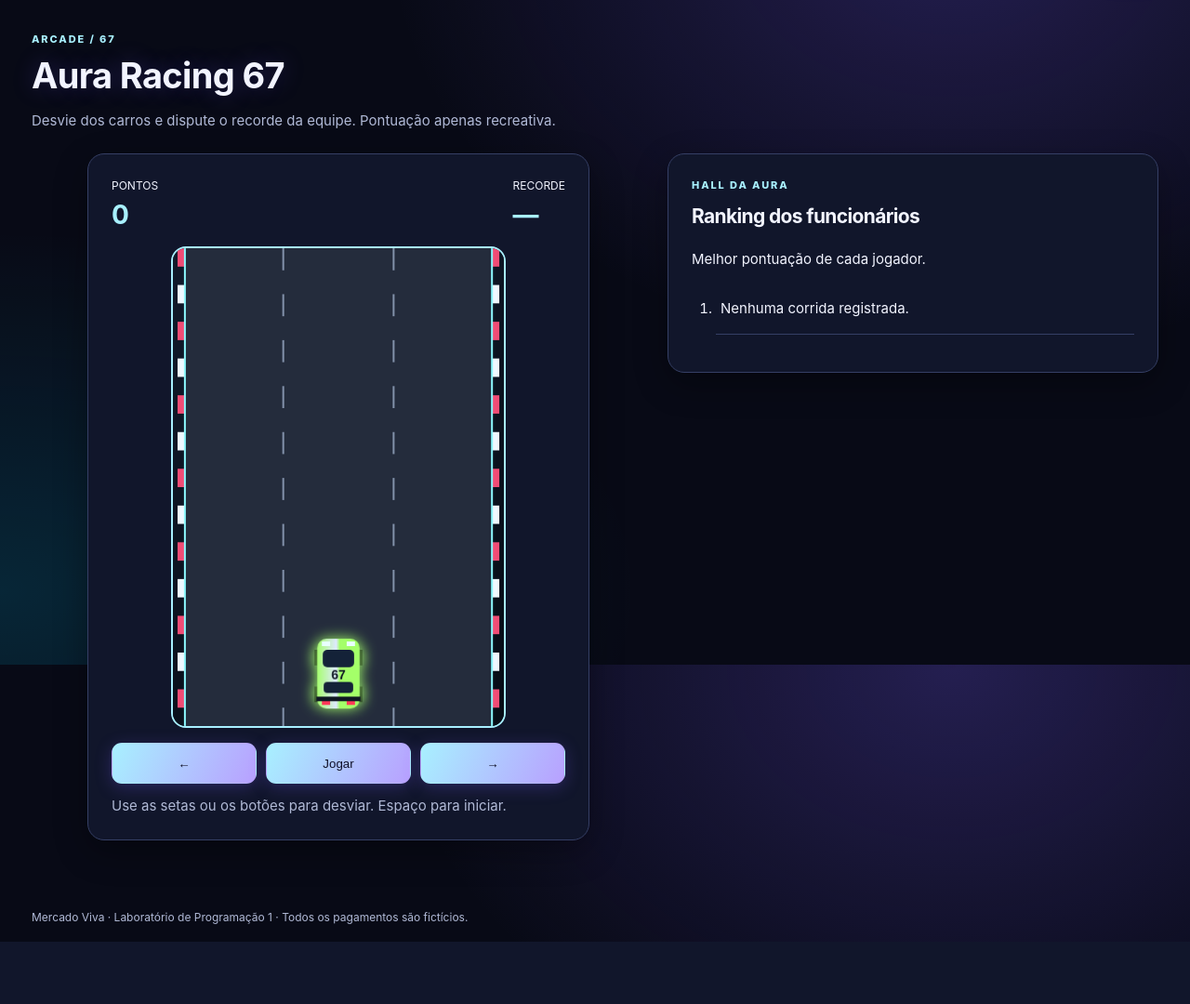
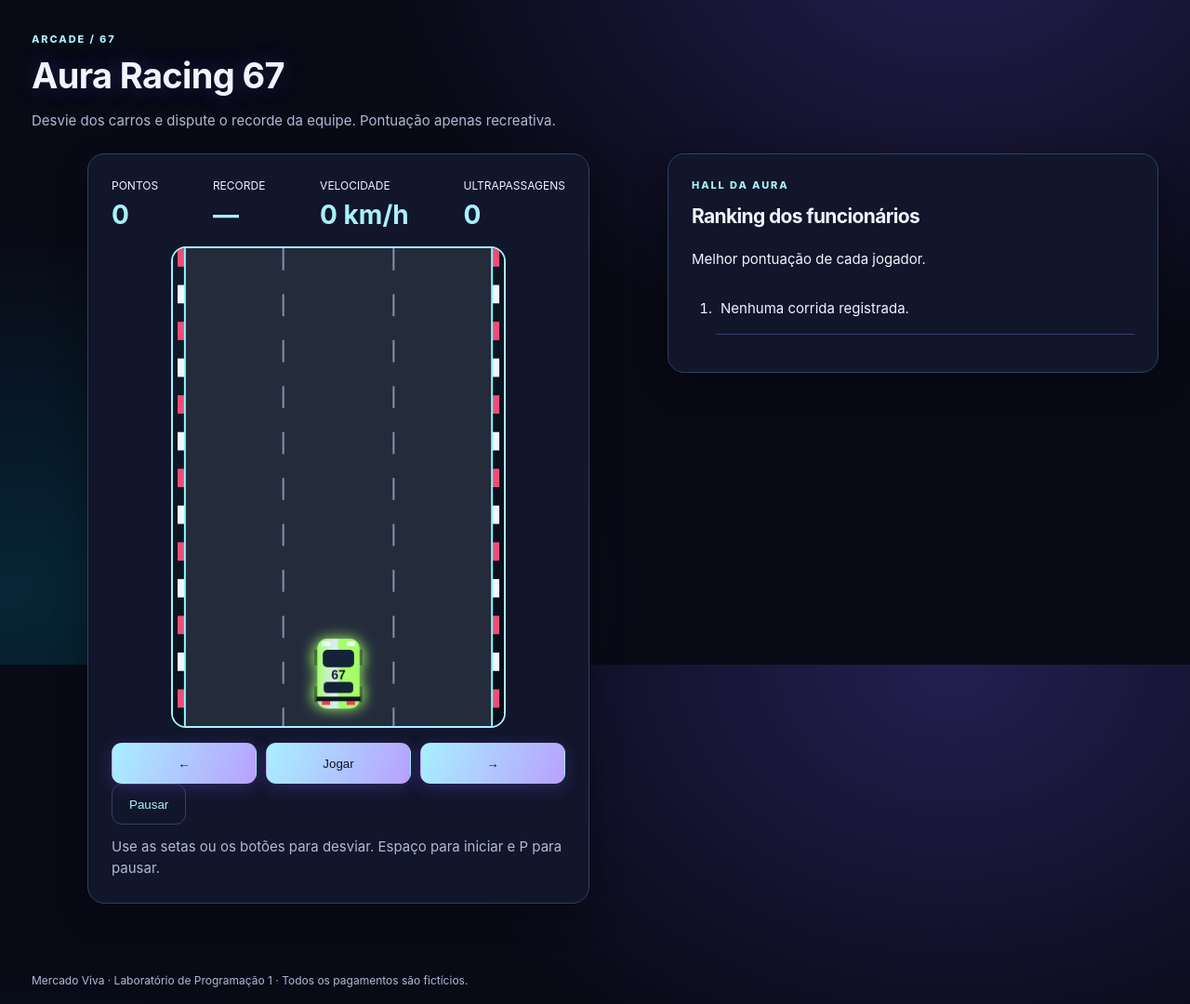
Before and after one commit to nicollas-ar/folha-de-pagamentos, a Flask app: template templates/racing.html in a window 1280 px wide. Shown: the part 85-1165 px from the top of the page at 93% size. Before the commit the page ends 1098 px from the top, so only its background shows below. Run offline with Flask 3, Linux system fonts and the light colour scheme; the template is opened without the code that fills it, so the values that code supplies are empty; some libraries are stand-ins or nearby versions.

Commit message:
Improve racing HUD and scoreboard

```diff
--- a/templates/racing.html
+++ b/templates/racing.html
@@ -6,10 +6,11 @@
 <div class="heading"><p class="eyebrow">ARCADE / 67</p><h1>Aura Racing 67</h1><p>Desvie dos carros e dispute o recorde da equipe. Pontuação apenas recreativa.</p></div>
 <div class="race-layout">
 <section class="panel race-panel">
-<div class="race-hud"><div><small>PONTOS</small><strong id="race-score">0</strong></div><div><small>RECORDE</small><strong id="race-best">—</strong></div></div>
+<div class="race-hud"><div><small>PONTOS</small><strong id="race-score">0</strong></div><div><small>RECORDE</small><strong id="race-best">{{ (ranking|selectattr("me")|map(attribute="score")|first) | default("—") }}</strong></div><div><small>VELOCIDADE</small><strong id="race-speed">0 km/h</strong></div><div><small>ULTRAPASSAGENS</small><strong id="race-passed">0</strong></div></div>
 <canvas id="race-canvas" width="360" height="520" aria-label="Jogo de corrida com três pistas"></canvas>
 <div class="race-controls"><button id="race-left" aria-label="Esquerda">←</button><button id="race-start">Jogar</button><button id="race-right" aria-label="Direita">→</button></div>
-<p id="race-status" role="status">Use as setas ou os botões para desviar. Espaço para iniciar.</p>
+<button class="ghost race-pause" id="race-pause">Pausar</button>
+<p id="race-status" role="status">Use as setas ou os botões para desviar. Espaço para iniciar e P para pausar.</p>
 <input id="race-csrf" type="hidden" value="{{ csrf_token() }}">
 </section>
 <section class="panel"><p class="eyebrow">HALL DA AURA</p><h2>Ranking dos funcionários</h2><p>Melhor pontuação de cada jogador.</p><ol id="race-ranking" class="race-ranking">{% for row in ranking %}<li><span>{{ row.name }}{% if row.me %} (você){% endif %}</span><strong>{{ row.score }} pts</strong></li>{% else %}<li>Nenhuma corrida registrada.</li>{% endfor %}</ol></section>
```
